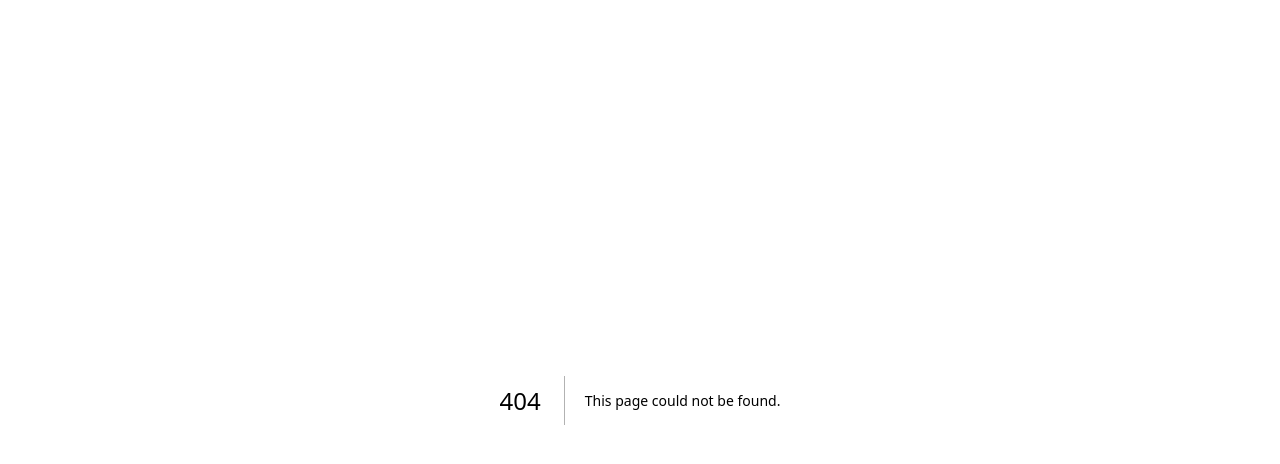
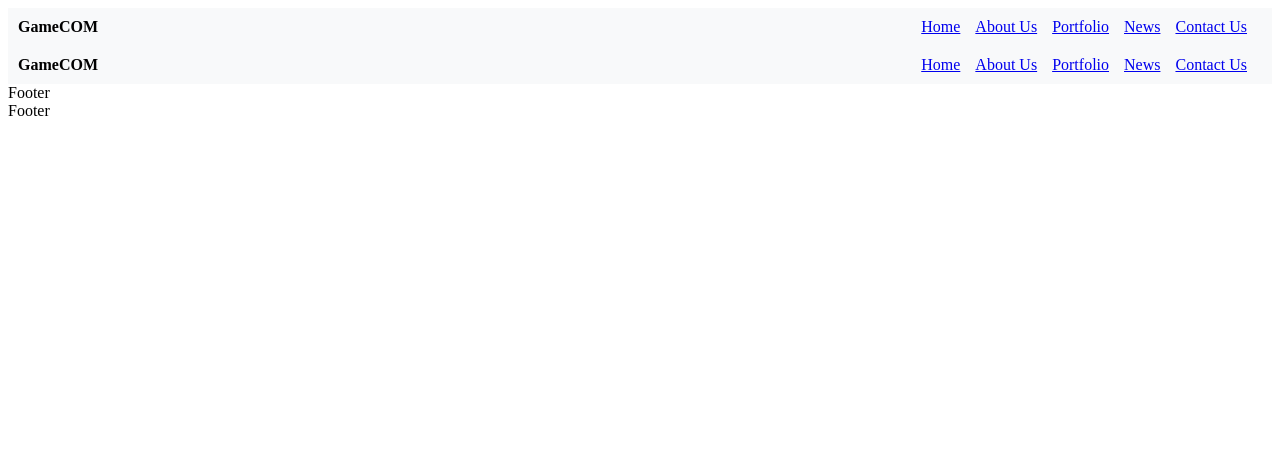
Before and after one commit to Valeriia194/Node-js, a Next.js app: page /layouts in a window 1280 px wide. Before the commit this address had no page. Shown: the top 464 px of the page. Built offline with nearby package versions, Linux system fonts and the light colour scheme.

Commit message:
header
header

```diff
--- a/src/pages/_app.tsx
+++ b/src/pages/_app.tsx
@@ -1,7 +1,13 @@
 import '@/styles/globals.css'
 import Link from 'next/link'
 import type { AppProps } from 'next/app'
+// layout
+import Layout from './layouts'
 
 export default function App({ Component, pageProps }: AppProps) {
-  return <Component {...pageProps} />
+  return (
+    <Layout>
+      <Component {...pageProps} />
+    </Layout>
+  );
 }
--- a/src/pages/index.tsx
+++ b/src/pages/index.tsx
@@ -1,6 +1,8 @@
 import Head from 'next/head'
 import Link from 'next/link'
 import styles from '@/styles/Home.module.css'
+
+
 
 
 export default function Home() {
@@ -14,8 +16,8 @@ export default function Home() {
       </Head>
       <main>
         HELLO WORLD!
-        <Link href="/about">About</Link>
-        <a href="/about">About</a>
+
+        {/* <Link href="/about">About</Link> */}
       </main>
     </>
   )
--- /dev/null
+++ b/src/pages/layouts/footer/index.tsx
@@ -0,0 +1,11 @@
+import React from "react";
+import s from "./footer.module.css";
+const Footer = () => {
+  return (
+    <>
+      <footer className={s.footer}>Footer</footer>
+    </>
+  );
+};
+
+export default Footer;
--- /dev/null
+++ b/src/pages/layouts/header/header.module.css
@@ -0,0 +1,12 @@
+.header {
+    display: flex;
+    justify-content: space-between;
+    padding: 10px;
+    background-color: #f8f9fa;
+}
+.header div {
+    font-weight: bold;
+}
+.header nav a {
+    margin-right: 15px;
+}
--- /dev/null
+++ b/src/pages/layouts/header/index.tsx
@@ -0,0 +1,21 @@
+import React from 'react'
+import s from "./header.module.css";
+
+const Header = () => {
+  return (
+    <>
+    <div className={s.header}>
+        <div>GameCOM</div>
+        <nav>
+            <a href="#">Home</a>
+            <a href="#">About Us</a>
+            <a href="#">Portfolio</a>
+            <a href="#">News</a>
+            <a href="#">Contact Us</a>
+        </nav>
+    </div>
+    </>
+  )
+}
+
+export default Header
--- /dev/null
+++ b/src/pages/layouts/index.tsx
@@ -0,0 +1,20 @@
+import React from "react";
+// components
+import Header from "./header";
+import Footer from "./footer";
+
+interface Props {
+  children: any;
+}
+
+const Layout = ({ children }: Props) => {
+  return (
+    <>
+      <Header />
+      {children}
+      <Footer />
+    </>
+  );
+};
+
+export default Layout;
```
Also changed, not shown: src/pages/layouts/footer/footer.module.css (added).
